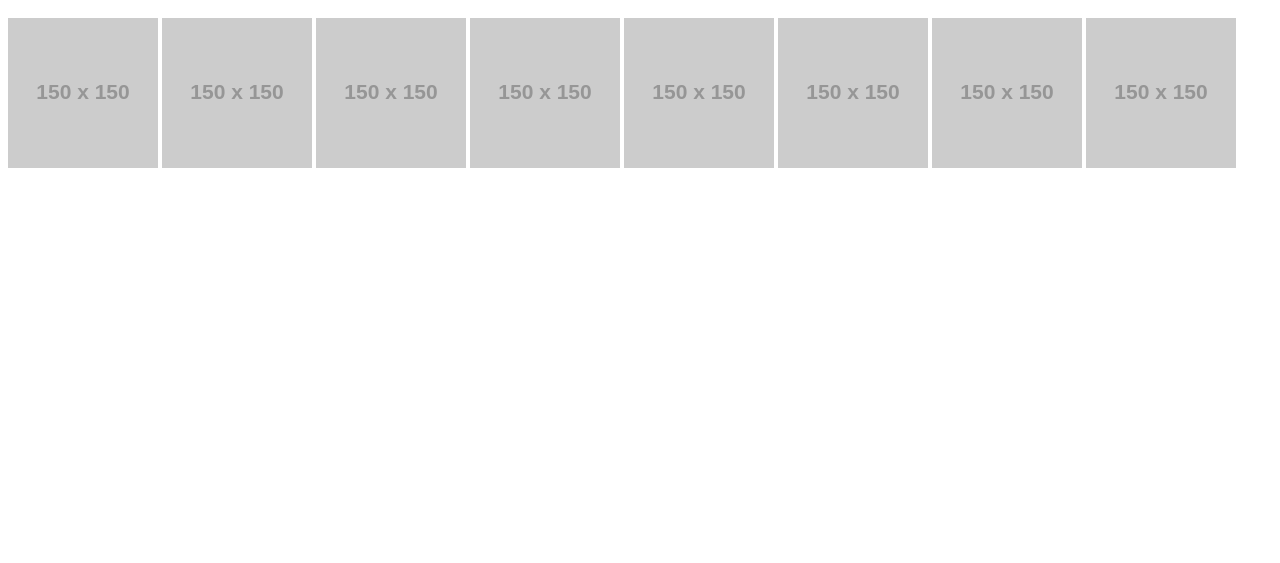
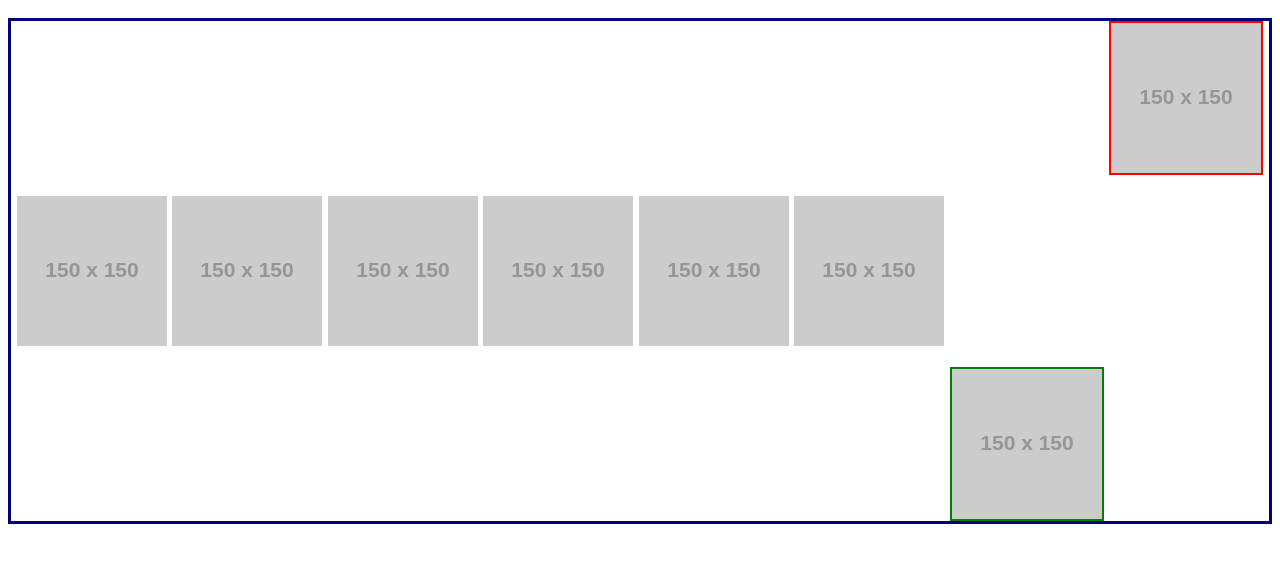
Before and after one commit to GeekAndDestroy/week01-day2, a plain HTML site: page flex.html in a window 1280 px wide. Shown: the part 139-702 px from the top of the page. Drawn offline with Linux system fonts and the light colour scheme; placeholder pictures from the web are drawn by us.

Commit message:
Flexbox properties

```diff
--- a/css/flex.css
+++ b/css/flex.css
@@ -0,0 +1,24 @@
+.container-1 {
+    border: 3px solid navy;
+    height: 500px;
+    /* flex properties for Parent (aka container) element */
+    display: flex;
+    /* flex-direction: column-reverse; */
+    /* flex-wrap: wrap-reverse; */
+    flex-flow: row wrap;
+    justify-content: space-evenly;
+    align-items: center;
+    /* align-content: flex-start; */
+}
+
+#child-1 {
+    border: 2px solid red;
+    order: 2;
+    align-self: flex-start;
+}
+
+#child-2 {
+    border: 2px solid green;
+    order: 1;
+    align-self: flex-end;
+}
--- a/flex.html
+++ b/flex.html
@@ -5,6 +5,7 @@
     <meta name="viewport" content="width=device-width, initial-scale=1.0">
     <title>FlexBox Example</title>
     <link rel="stylesheet" href="./css/main.css">
+    <link rel="stylesheet" href="./css/flex.css">
 </head>
 <body>
 
@@ -22,9 +23,9 @@
     <div class="container-1">
         <img src="https://placehold.co/150?text=1" alt="">
         <img src="https://placehold.co/150?text=2" alt="">
-        <img src="https://placehold.co/150?text=3" alt="">
+        <img src="https://placehold.co/150?text=3" alt="" id="child-1">
         <img src="https://placehold.co/150?text=4" alt="">
-        <img src="https://placehold.co/150?text=5" alt="">
+        <img src="https://placehold.co/150?text=5" alt="" id="child-2">
         <img src="https://placehold.co/150?text=6" alt="">
         <img src="https://placehold.co/150?text=7" alt="">
         <img src="https://placehold.co/150?text=8" alt="">
```
Also changed, not shown: flex_complete.html (+2 -2 lines).
